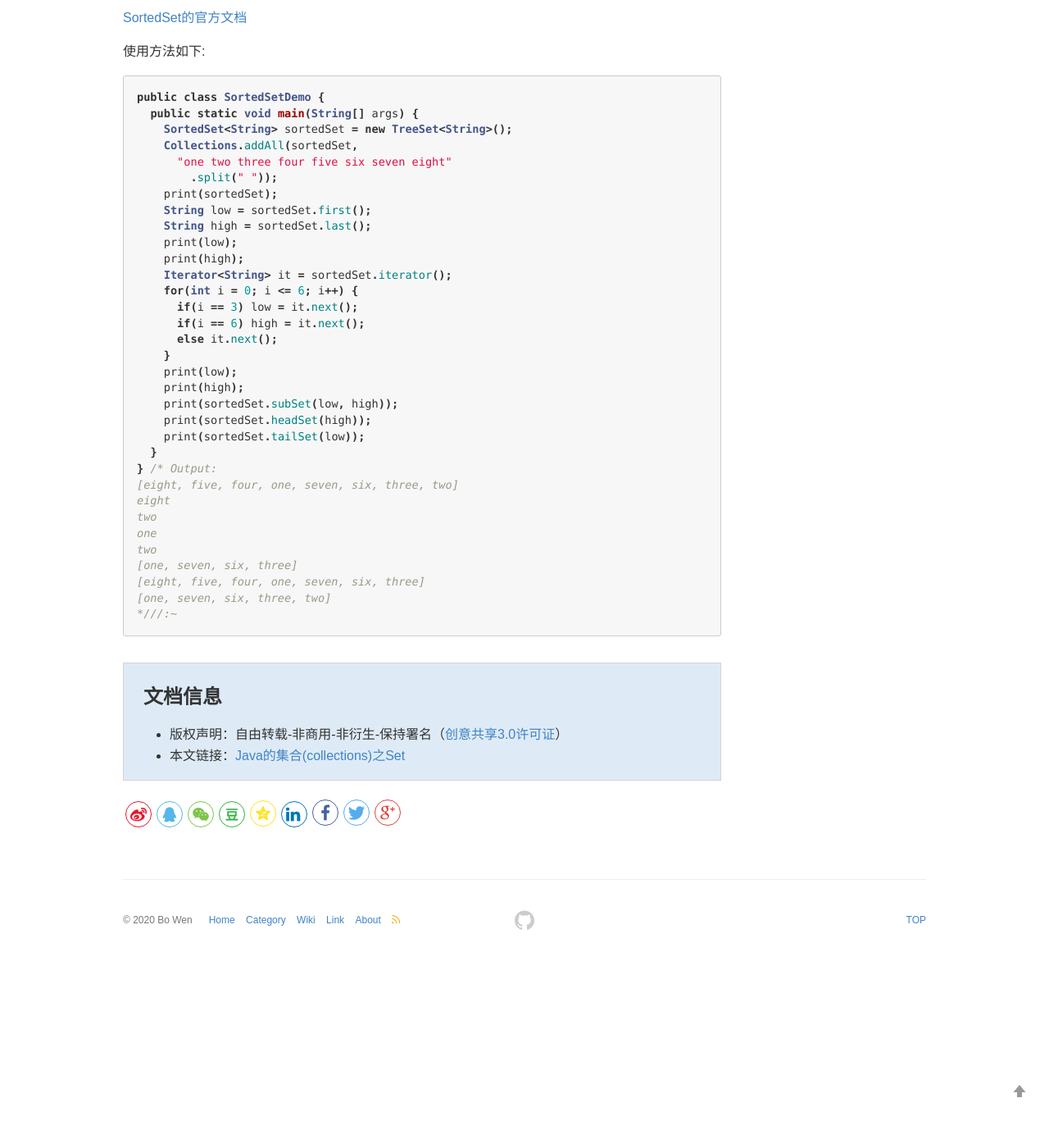
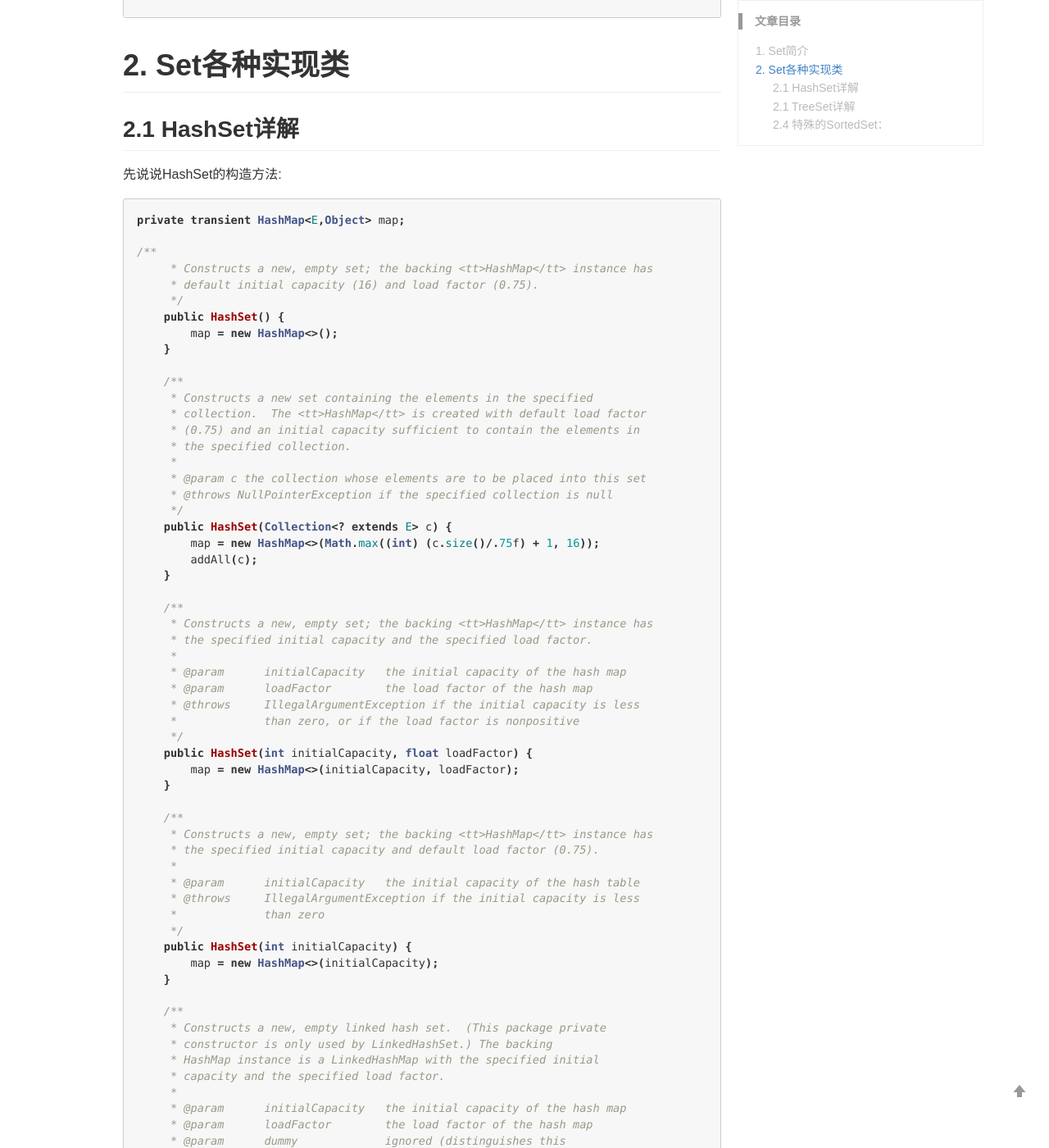
Before and after one commit to wenb1/wenb1.github.io, a Jekyll site: the page built from _posts/2020-05-11-java-collection-set.md, in a window 1280 px wide and 1400 px high, scrolled down 2553 px. Shown: the whole window at 82% size. Built offline with Jekyll 4.4.1, drawn with Linux system fonts in a browser that asks for light colours; comment, search, counter and statistics services are not loaded; before the commit the page ends 3724 px from its top, so only the background shows below that; some of the changed text lies outside the part shown.

Commit message:
modify blog

````diff
--- a/_posts/2020-05-11-java-collection-set.md
+++ b/_posts/2020-05-11-java-collection-set.md
@@ -6,11 +6,15 @@
 keywords: Java, collections, 集合，set
 ---
 
-Set类似于一个罐子，我们只要把元素扔进去就能存起来，要注意的是set不允许有相同的元素而且没有顺序可言。比如一个装满糖的罐子，我们不能给这些罐子里的糖排一个顺序。
+Set类似于一个罐子，我们只要把元素扔进去就能存起来，但要注意的是set不允许有相同的元素而且没有顺序可言。比如一个装满糖的罐子，我们不能给这些罐子里的糖排一个顺序。
 
 虽然表面上没有顺序，但是Set有一个内部的顺序要维护，对于Integer和String这类Java定义好的类，我们不需要担心，但是如果你自己要定义一个类出来，就需要注意set是如何维护这个顺序的了。不同的set有不同的维护方法，因此，不同的set实现类不仅有不同的方法，在能放进去的对象类型也有所不同。
 
-[Set的官方文档](https://docs.oracle.com/javase/8/docs/api/java/util/Set.html)
+# 1. Set简介
+
+先把set的[Set的官方文档](https://docs.oracle.com/javase/8/docs/api/java/util/Set.html)拿出来，从文档里我们能看到给set的定义是 A collection that contains no duplicate elements. More formally, sets contain no pair of elements `e1` and `e2` such that `e1.equals(e2)`, and at most one null element. As implied by its name, this interface models the mathematical *set* abstraction.
+
+Set具体有三个实现类，HashSet，TreeSet，LinkedHashSet，它们的特点如下：
 
 | Set (interface) | Each element that you add to the Set must be unique; otherwise, the Set doesn’t add the duplicate element. Elements added to a Set must at least define equals( ) to establish object uniqueness. Set has exactly the same interface as Collection. The Set interface does not guarantee that it will maintain its elements in any particular order. |
 | --------------- | ------------------------------------------------------------ |
@@ -98,7 +100,137 @@
 
 ```
 
-## 特殊的SortedSet：
+# 2. Set各种实现类
+
+## 2.1 HashSet详解
+
+先说说HashSet的构造方法:
+
+```java
+private transient HashMap<E,Object> map;
+
+/**
+     * Constructs a new, empty set; the backing <tt>HashMap</tt> instance has
+     * default initial capacity (16) and load factor (0.75).
+     */
+    public HashSet() {
+        map = new HashMap<>();
+    }
+
+    /**
+     * Constructs a new set containing the elements in the specified
+     * collection.  The <tt>HashMap</tt> is created with default load factor
+     * (0.75) and an initial capacity sufficient to contain the elements in
+     * the specified collection.
+     *
+     * @param c the collection whose elements are to be placed into this set
+     * @throws NullPointerException if the specified collection is null
+     */
+    public HashSet(Collection<? extends E> c) {
+        map = new HashMap<>(Math.max((int) (c.size()/.75f) + 1, 16));
+        addAll(c);
+    }
+
+    /**
+     * Constructs a new, empty set; the backing <tt>HashMap</tt> instance has
+     * the specified initial capacity and the specified load factor.
+     *
+     * @param      initialCapacity   the initial capacity of the hash map
+     * @param      loadFactor        the load factor of the hash map
+     * @throws     IllegalArgumentException if the initial capacity is less
+     *             than zero, or if the load factor is nonpositive
+     */
+    public HashSet(int initialCapacity, float loadFactor) {
+        map = new HashMap<>(initialCapacity, loadFactor);
+    }
+
+    /**
+     * Constructs a new, empty set; the backing <tt>HashMap</tt> instance has
+     * the specified initial capacity and default load factor (0.75).
+     *
+     * @param      initialCapacity   the initial capacity of the hash table
+     * @throws     IllegalArgumentException if the initial capacity is less
+     *             than zero
+     */
+    public HashSet(int initialCapacity) {
+        map = new HashMap<>(initialCapacity);
+    }
+
+    /**
+     * Constructs a new, empty linked hash set.  (This package private
+     * constructor is only used by LinkedHashSet.) The backing
+     * HashMap instance is a LinkedHashMap with the specified initial
+     * capacity and the specified load factor.
+     *
+     * @param      initialCapacity   the initial capacity of the hash map
+     * @param      loadFactor        the load factor of the hash map
+     * @param      dummy             ignored (distinguishes this
+     *             constructor from other int, float constructor.)
+     * @throws     IllegalArgumentException if the initial capacity is less
+     *             than zero, or if the load factor is nonpositive
+     */
+    HashSet(int initialCapacity, float loadFactor, boolean dummy) {
+        map = new LinkedHashMap<>(initialCapacity, loadFactor);
+    }
+```
+
+可以看到HashSet有许多构造方法，不过底层还是用了HashMap来实现。HashSet保证去重的方法是把每一个要添加的元素作为HashMap的键值(key)插入到HashMap中，因为HashMap不能有重复的键值，自然保证了HashSet中元素的唯一。
+
+再来看看HashSet的添加方法：
+
+```java
+// Dummy value to associate with an Object in the backing Map
+    private static final Object PRESENT = new Object();
+
+/**
+     * Adds the specified element to this set if it is not already present.
+     * More formally, adds the specified element <tt>e</tt> to this set if
+     * this set contains no element <tt>e2</tt> such that
+     * <tt>(e==null&nbsp;?&nbsp;e2==null&nbsp;:&nbsp;e.equals(e2))</tt>.
+     * If this set already contains the element, the call leaves the set
+     * unchanged and returns <tt>false</tt>.
+     *
+     * @param e element to be added to this set
+     * @return <tt>true</tt> if this set did not already contain the specified
+     * element
+     */
+    public boolean add(E e) {
+        return map.put(e, PRESENT)==null;
+    }
+```
+
+我们可以看到，在HashSet里添加值的时候，要添加的值作为键存储在HashMap中，而HashMap真正的值却是一个没有意义的object对象。
+
+我们也可以从添加方法中理解官方定义中说null值可以被存在HashSet中，但是只允许存储一个。
+
+HashSet的删除方法：
+
+```java
+// Dummy value to associate with an Object in the backing Map
+    private static final Object PRESENT = new Object();
+
+/**
+     * Removes the specified element from this set if it is present.
+     * More formally, removes an element <tt>e</tt> such that
+     * <tt>(o==null&nbsp;?&nbsp;e==null&nbsp;:&nbsp;o.equals(e))</tt>,
+     * if this set contains such an element.  Returns <tt>true</tt> if
+     * this set contained the element (or equivalently, if this set
+     * changed as a result of the call).  (This set will not contain the
+     * element once the call returns.)
+     *
+     * @param o object to be removed from this set, if present
+     * @return <tt>true</tt> if the set contained the specified element
+     */
+    public boolean remove(Object o) {
+        return map.remove(o)==PRESENT;
+    }
+```
+
+HashSet的删除方法也是调用HashMap的删除方法来完成删除的。
+
+## 2.1 TreeSet详解
+
+## 2.4 特殊的SortedSet：
 
 SortedSet比较特殊，它继承了Set接口，不同的是，它的元素是有序的，所以它能实现一些普通set无法实现的功能。SortedSet的实现类就是TreeSet。
 
````
Also changed, not shown: other parts of _posts/2020-05-11-java-collection-set.md (+1 -3 lines).
